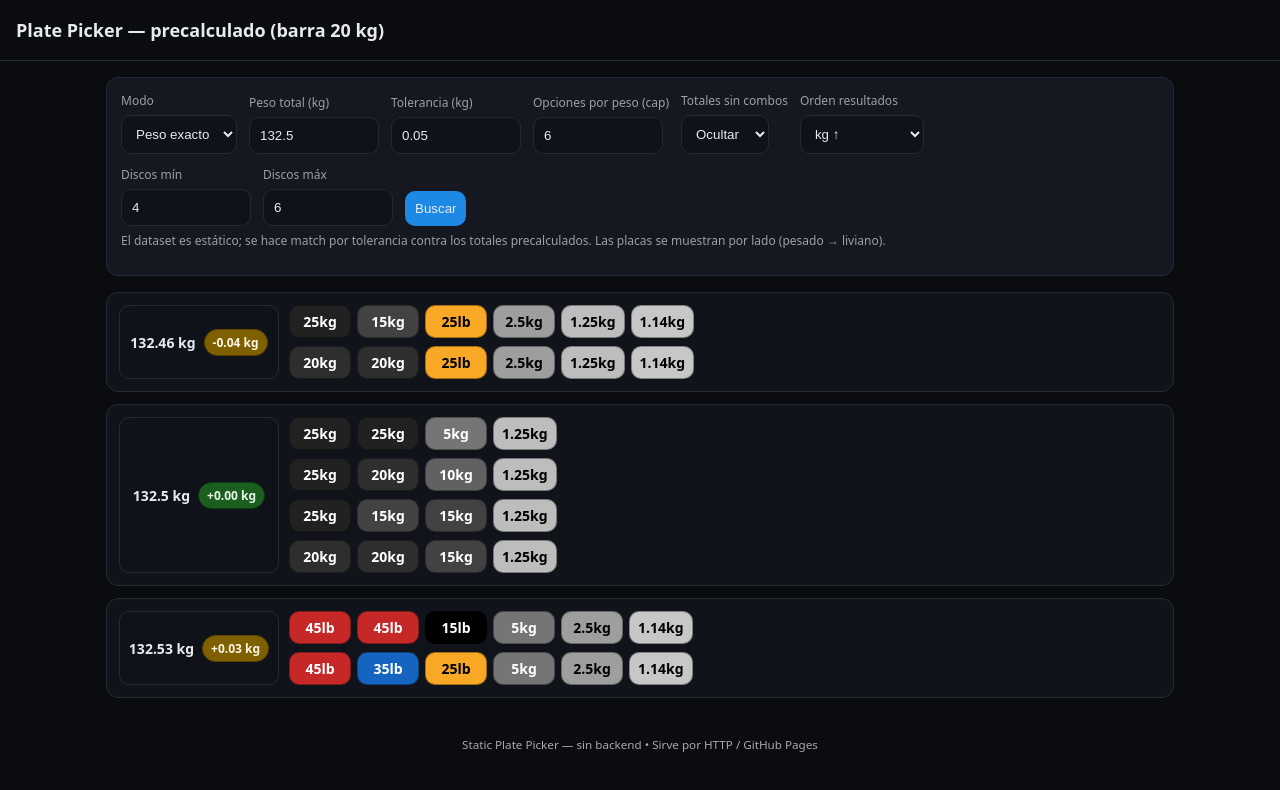
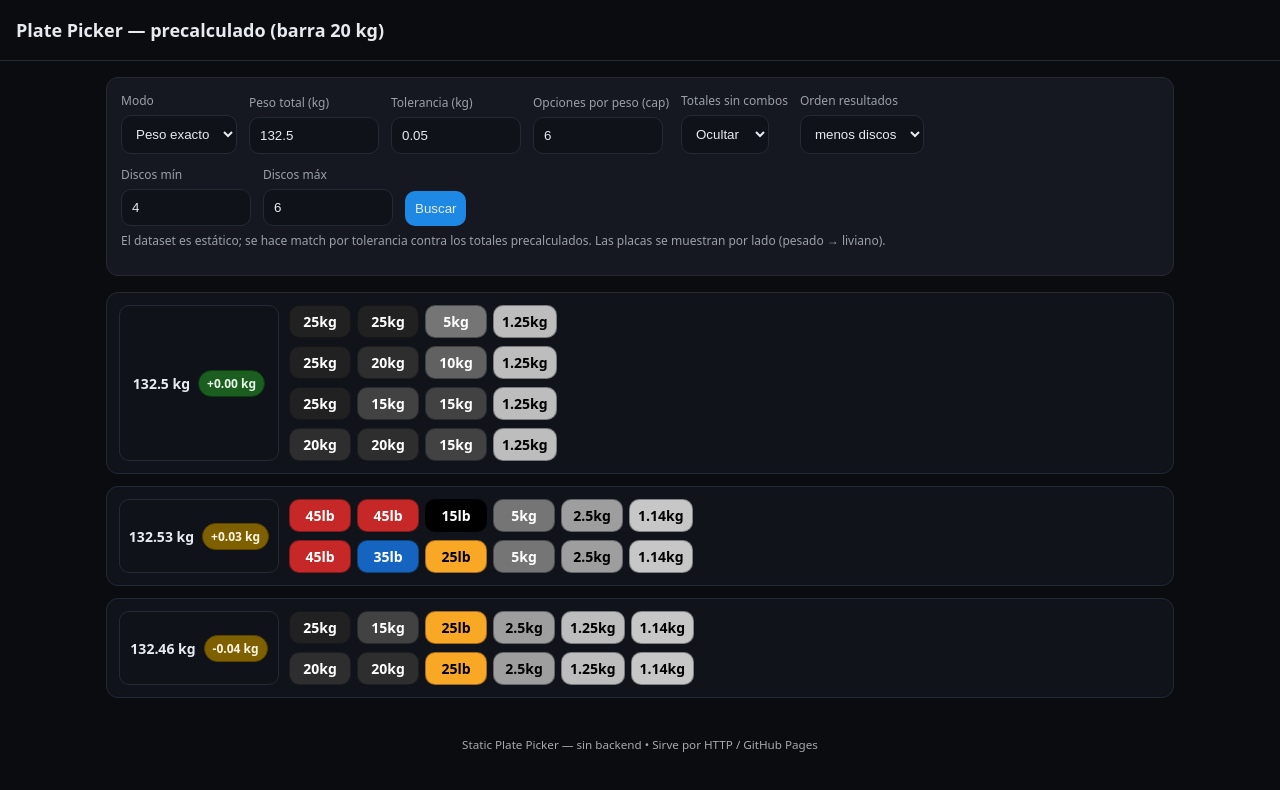
Before and after one commit to mateogon/plate-picker, a plain HTML site: page index.html in a window 1280 px wide. Both pictures are taken after a click on the button "Buscar". Drawn offline with Linux system fonts and the light colour scheme.

Commit message:
Sort results and combos by plate count

```diff
--- a/assets/js/app.js
+++ b/assets/js/app.js
@@ -49,11 +49,14 @@ function runSearch(resetRange = true){
   for (const k of keys){
     const entry = INDEX.byKey.get(k.toFixed(2));
     if (!entry) continue;
-    const combos = (entry.combos || []).slice(0, cap);
+    const combos = (entry.combos || [])
+      .slice() // copia para no mutar el dataset original
+      .sort((a,b)=> a.length - b.length)
+      .slice(0, cap);
     itemsRaw.push({
       kg: entry.kg,
       combos,
-      minPlates: combos.length ? Math.min(...combos.map(c => c.length)) : Infinity
+      minPlates: combos.length ? combos[0].length : Infinity
     });
   }
 
--- a/index.html
+++ b/index.html
@@ -64,11 +64,11 @@
       <div>
         <label for="sortResults">Orden resultados</label>
         <select id="sortResults">
+          <option value="plates" selected>menos discos</option>
           <option value="asc">kg ↑</option>
           <option value="desc">kg ↓</option>
           <option value="closest">± a meta</option>
           <option value="farthest">lejos de meta</option>
-          <option value="plates">menos discos</option>
         </select>
       </div>
 
```
